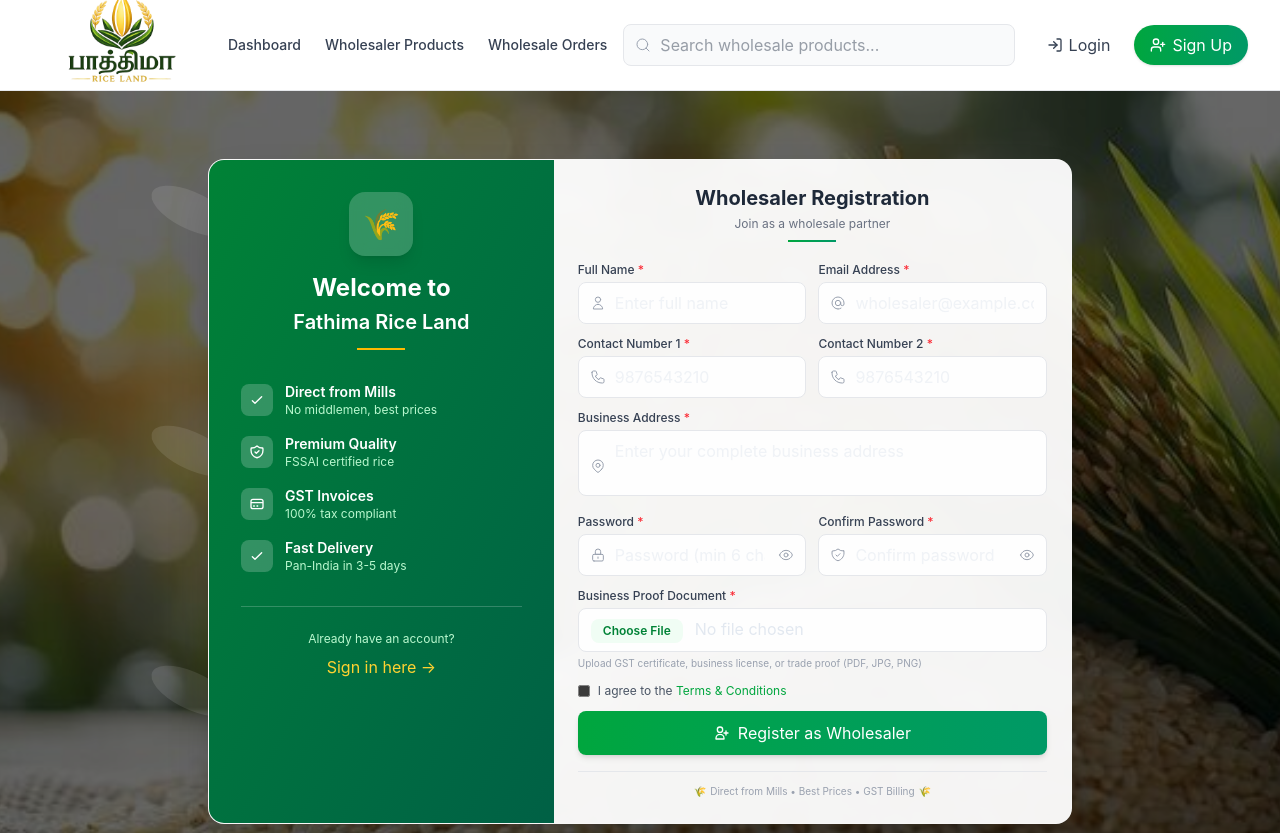
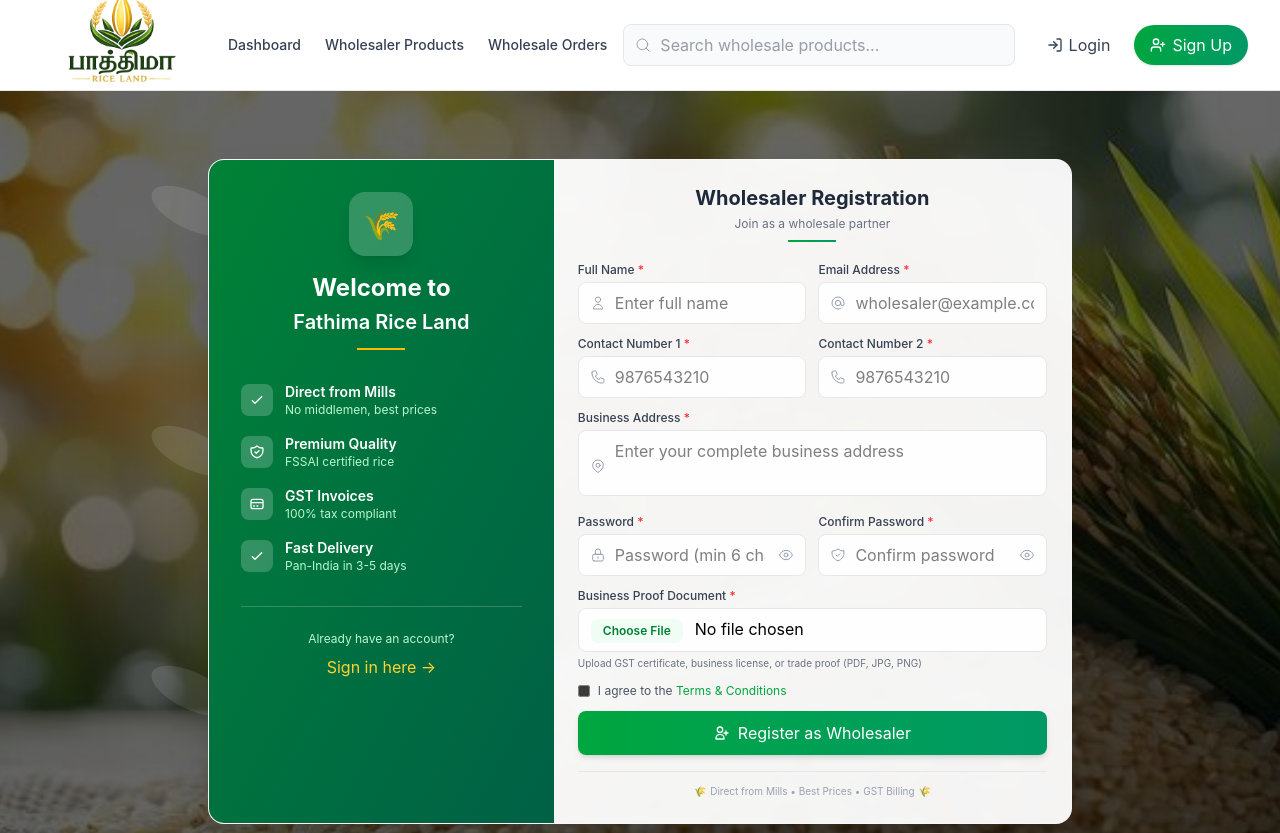
Before and after one commit to mahalakshmi-v508/ecommerce-billing, a React (Vite) app in the folder frontend/: page /wholesaler-register in a window 1280 px wide. Shown: the top 833 px of the page. Built offline with nearby package versions, Linux system fonts and the light colour scheme.

Commit message:
font colour change

```diff
--- a/frontend/src/pages/wholesaler/WholesalerLogin.jsx
+++ b/frontend/src/pages/wholesaler/WholesalerLogin.jsx
@@ -125,7 +125,7 @@
                 <input
                   type="email"
                   placeholder="wholesaler@example.com"
-                  className="w-full pl-9 pr-3 py-2 text-sm border border-gray-200 rounded-lg focus:ring-2 focus:ring-green-500 focus:border-green-500 outline-none transition-all duration-200 bg-white/90"
+                  className="w-full pl-9 pr-3 py-2 text-sm border border-gray-200 rounded-lg focus:ring-2 focus:ring-green-500 focus:border-green-500 outline-none transition-all duration-200 bg-white/90 text-black"
                   value={email}
                   onChange={(e) => setEmail(e.target.value)}
                   required
@@ -147,7 +147,7 @@
                 <input
                   type={showPassword ? 'text' : 'password'}
                   placeholder="Enter your password"
-                  className="w-full pl-9 pr-10 py-2 text-sm border border-gray-200 rounded-lg focus:ring-2 focus:ring-green-500 focus:border-green-500 outline-none transition-all duration-200 bg-white/90"
+                  className="w-full pl-9 pr-10 py-2 text-sm border border-gray-200 rounded-lg focus:ring-2 focus:ring-green-500 focus:border-green-500 outline-none transition-all duration-200 bg-white/90 text-black"
                   value={password}
                   onChange={(e) => setPassword(e.target.value)}
                   required
--- a/frontend/src/pages/wholesaler/WholesalerRegister.jsx
+++ b/frontend/src/pages/wholesaler/WholesalerRegister.jsx
@@ -225,7 +225,7 @@
                         type="text"
                         name="name"
                         placeholder="Enter full name"
-                        className="w-full pl-9 pr-3 py-2 text-sm border border-gray-200 rounded-lg focus:ring-2 focus:ring-green-500 focus:border-green-500 outline-none transition-all duration-200 bg-white/90"
+                        className="w-full pl-9 pr-3 py-2 text-sm border border-gray-200 rounded-lg focus:ring-2 focus:ring-green-500 focus:border-green-500 outline-none transition-all duration-200 bg-white/90 text-black"
                         value={form.name}
                         onChange={handleChange}
                         required
@@ -247,7 +247,7 @@
                         type="email"
                         name="email"
                         placeholder="wholesaler@example.com"
-                        className="w-full pl-9 pr-3 py-2 text-sm border border-gray-200 rounded-lg focus:ring-2 focus:ring-green-500 focus:border-green-500 outline-none transition-all duration-200 bg-white/90"
+                        className="w-full pl-9 pr-3 py-2 text-sm border border-gray-200 rounded-lg focus:ring-2 focus:ring-green-500 focus:border-green-500 outline-none transition-all duration-200 bg-white/90 text-black"
                         value={form.email}
                         onChange={handleChange}
                         required
@@ -272,7 +272,7 @@
                         type="tel"
                         name="phone"
                         placeholder="9876543210"
-                        className="w-full pl-9 pr-3 py-2 text-sm border border-gray-200 rounded-lg focus:ring-2 focus:ring-green-500 focus:border-green-500 outline-none transition-all duration-200 bg-white/90"
+                        className="w-full pl-9 pr-3 py-2 text-sm border border-gray-200 rounded-lg focus:ring-2 focus:ring-green-500 focus:border-green-500 outline-none transition-all duration-200 bg-white/90 text-black"
                         value={form.phone}
                         onChange={handleChange}
                         required
@@ -294,7 +294,7 @@
                         type="tel"
                         name="phone2"
                         placeholder="9876543210"
-                        className="w-full pl-9 pr-3 py-2 text-sm border border-gray-200 rounded-lg focus:ring-2 focus:ring-green-500 focus:border-green-500 outline-none transition-all duration-200 bg-white/90"
+                        className="w-full pl-9 pr-3 py-2 text-sm border border-gray-200 rounded-lg focus:ring-2 focus:ring-green-500 focus:border-green-500 outline-none transition-all duration-200 bg-white/90 text-black"
                         value={form.phone2}
                         onChange={handleChange}
                         required
@@ -319,7 +319,7 @@
                       name="address"
                       placeholder="Enter your complete business address"
                       rows={2}
-                      className="w-full pl-9 pr-3 py-2 text-sm border border-gray-200 rounded-lg focus:ring-2 focus:ring-green-500 focus:border-green-500 outline-none transition-all duration-200 bg-white/90 resize-none"
+                      className="w-full pl-9 pr-3 py-2 text-sm border border-gray-200 rounded-lg focus:ring-2 focus:ring-green-500 focus:border-green-500 outline-none transition-all duration-200 bg-white/90 text-black resize-none"
                       value={form.address}
                       onChange={handleChange}
                       required
@@ -343,7 +343,7 @@
                         type={showPassword ? 'text' : 'password'}
                         name="password"
                         placeholder="Password (min 6 chars)"
-                        className="w-full pl-9 pr-10 py-2 text-sm border border-gray-200 rounded-lg focus:ring-2 focus:ring-green-500 focus:border-green-500 outline-none transition-all duration-200 bg-white/90"
+                        className="w-full pl-9 pr-10 py-2 text-sm border border-gray-200 rounded-lg focus:ring-2 focus:ring-green-500 focus:border-green-500 outline-none transition-all duration-200 bg-white/90 text-black"
                         value={form.password}
                         onChange={handleChange}
                         required
@@ -354,11 +354,11 @@
                         className="absolute inset-y-0 right-0 pr-3 flex items-center"
                       >
                         {showPassword ? (
-                          <svg className="h-4 w-4 text-gray-400" fill="none" stroke="currentColor" viewBox="0 0 24 24">
+                          <svg className="h-4 w-4 text-gray-400 hover:text-gray-600" fill="none" stroke="currentColor" viewBox="0 0 24 24">
                             <path strokeLinecap="round" strokeLinejoin="round" strokeWidth={1.5} d="M13.875 18.825A10.05 10.05 0 0112 19c-4.478 0-8.268-2.943-9.543-7a9.97 9.97 0 011.563-3.029m5.858.908a3 3 0 114.243 4.243M9.878 9.878l4.242 4.242M9.88 9.88l-3.29-3.29m7.532 7.532l3.29 3.29M3 3l3.59 3.59m0 0A9.953 9.953 0 0112 5c4.478 0 8.268 2.943 9.543 7a10.025 10.025 0 01-4.132 5.411m0 0L21 21" />
                           </svg>
                         ) : (
-                          <svg className="h-4 w-4 text-gray-400" fill="none" stroke="currentColor" viewBox="0 0 24 24">
+                          <svg className="h-4 w-4 text-gray-400 hover:text-gray-600" fill="none" stroke="currentColor" viewBox="0 0 24 24">
                             <path strokeLinecap="round" strokeLinejoin="round" strokeWidth={1.5} d="M15 12a3 3 0 11-6 0 3 3 0 016 0z" />
                             <path strokeLinecap="round" strokeLinejoin="round" strokeWidth={1.5} d="M2.458 12C3.732 7.943 7.523 5 12 5c4.478 0 8.268 2.943 9.542 7-1.274 4.057-5.064 7-9.542 7-4.477 0-8.268-2.943-9.542-7z" />
                           </svg>
@@ -381,7 +381,7 @@
                         type={showConfirmPassword ? 'text' : 'password'}
                         name="confirmPassword"
                         placeholder="Confirm password"
-                        className="w-full pl-9 pr-10 py-2 text-sm border border-gray-200 rounded-lg focus:ring-2 focus:ring-green-500 focus:border-green-500 outline-none transition-all duration-200 bg-white/90"
+                        className="w-full pl-9 pr-10 py-2 text-sm border border-gray-200 rounded-lg focus:ring-2 focus:ring-green-500 focus:border-green-500 outline-none transition-all duration-200 bg-white/90 text-black"
                         value={form.confirmPassword}
                         onChange={handleChange}
                         required
@@ -392,11 +392,11 @@
                         className="absolute inset-y-0 right-0 pr-3 flex items-center"
                       >
                         {showConfirmPassword ? (
-                          <svg className="h-4 w-4 text-gray-400" fill="none" stroke="currentColor" viewBox="0 0 24 24">
+                          <svg className="h-4 w-4 text-gray-400 hover:text-gray-600" fill="none" stroke="currentColor" viewBox="0 0 24 24">
                             <path strokeLinecap="round" strokeLinejoin="round" strokeWidth={1.5} d="M13.875 18.825A10.05 10.05 0 0112 19c-4.478 0-8.268-2.943-9.543-7a9.97 9.97 0 011.563-3.029m5.858.908a3 3 0 114.243 4.243M9.878 9.878l4.242 4.242M9.88 9.88l-3.29-3.29m7.532 7.532l3.29 3.29M3 3l3.59 3.59m0 0A9.953 9.953 0 0112 5c4.478 0 8.268 2.943 9.543 7a10.025 10.025 0 01-4.132 5.411m0 0L21 21" />
                           </svg>
                         ) : (
-                          <svg className="h-4 w-4 text-gray-400" fill="none" stroke="currentColor" viewBox="0 0 24 24">
+                          <svg className="h-4 w-4 text-gray-400 hover:text-gray-600" fill="none" stroke="currentColor" viewBox="0 0 24 24">
                             <path strokeLinecap="round" strokeLinejoin="round" strokeWidth={1.5} d="M15 12a3 3 0 11-6 0 3 3 0 016 0z" />
                             <path strokeLinecap="round" strokeLinejoin="round" strokeWidth={1.5} d="M2.458 12C3.732 7.943 7.523 5 12 5c4.478 0 8.268 2.943 9.542 7-1.274 4.057-5.064 7-9.542 7-4.477 0-8.268-2.943-9.542-7z" />
                           </svg>
@@ -415,10 +415,10 @@
                     type="file"
                     onChange={(e) => setProof(e.target.files[0])}
                     accept=".pdf,.jpg,.jpeg,.png"
-                    className="w-full py-2 px-3 text-sm border border-gray-200 rounded-lg focus:ring-2 focus:ring-green-500 focus:border-green-500 outline-none transition-all duration-200 bg-white/90 file:mr-3 file:py-1 file:px-3 file:rounded-lg file:border-0 file:text-xs file:font-semibold file:bg-green-50 file:text-green-700 hover:file:bg-green-100"
+                    className="w-full py-2 px-3 text-sm border border-gray-200 rounded-lg focus:ring-2 focus:ring-green-500 focus:border-green-500 outline-none transition-all duration-200 bg-white/90 text-black file:mr-3 file:py-1 file:px-3 file:rounded-lg file:border-0 file:text-xs file:font-semibold file:bg-green-50 file:text-green-700 hover:file:bg-green-100"
                     required
                   />
-                  <p className="text-[10px] text-gray-400 mt-1">Upload GST certificate, business license, or trade proof (PDF, JPG, PNG)</p>
+                  <p className="text-[10px] text-gray-500 mt-1">Upload GST certificate, business license, or trade proof (PDF, JPG, PNG)</p>
                 </div>
 
                 {/* Terms & Conditions */}
```
